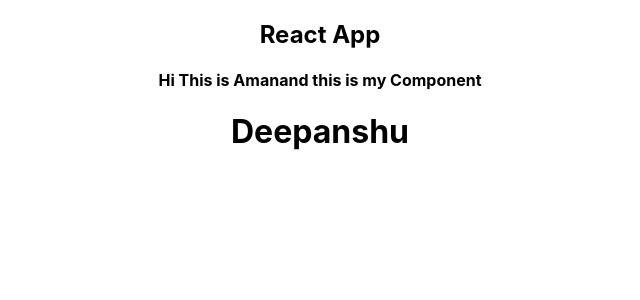
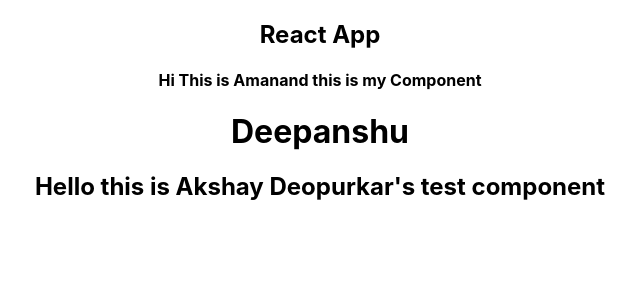
Before and after one commit to anantgehi/react-app, a React (Create React App) app: page / in a window 1280 px wide. Shown: the top 300 px of the page, without its empty margins (320-960 px from the left). Built offline with nearby package versions, Linux system fonts and the light colour scheme.

Commit message:
AD: Component added

```diff
--- a/src/App.js
+++ b/src/App.js
@@ -2,6 +2,7 @@ import logo from './logo.svg';
 import './App.css';
 import AmanComponent from './Components/Aman';
 import DeepanshuComponent  from './Components/Deepanshu';
+import ADComponent from './Components/Akshay';
 
 function App() {
   return (
@@ -9,6 +10,7 @@ function App() {
 	  <h2>React App</h2>
       <AmanComponent/>
       <DeepanshuComponent/>
+      <ADComponent />
   </div>
   );
 }
--- /dev/null
+++ b/src/Components/Akshay.js
@@ -0,0 +1,9 @@
+const ADComponent = () => {
+    return(
+        <div>
+            <h2>Hello this is Akshay Deopurkar's test component</h2>
+        </div>
+    );
+}
+
+export default ADComponent;
```
